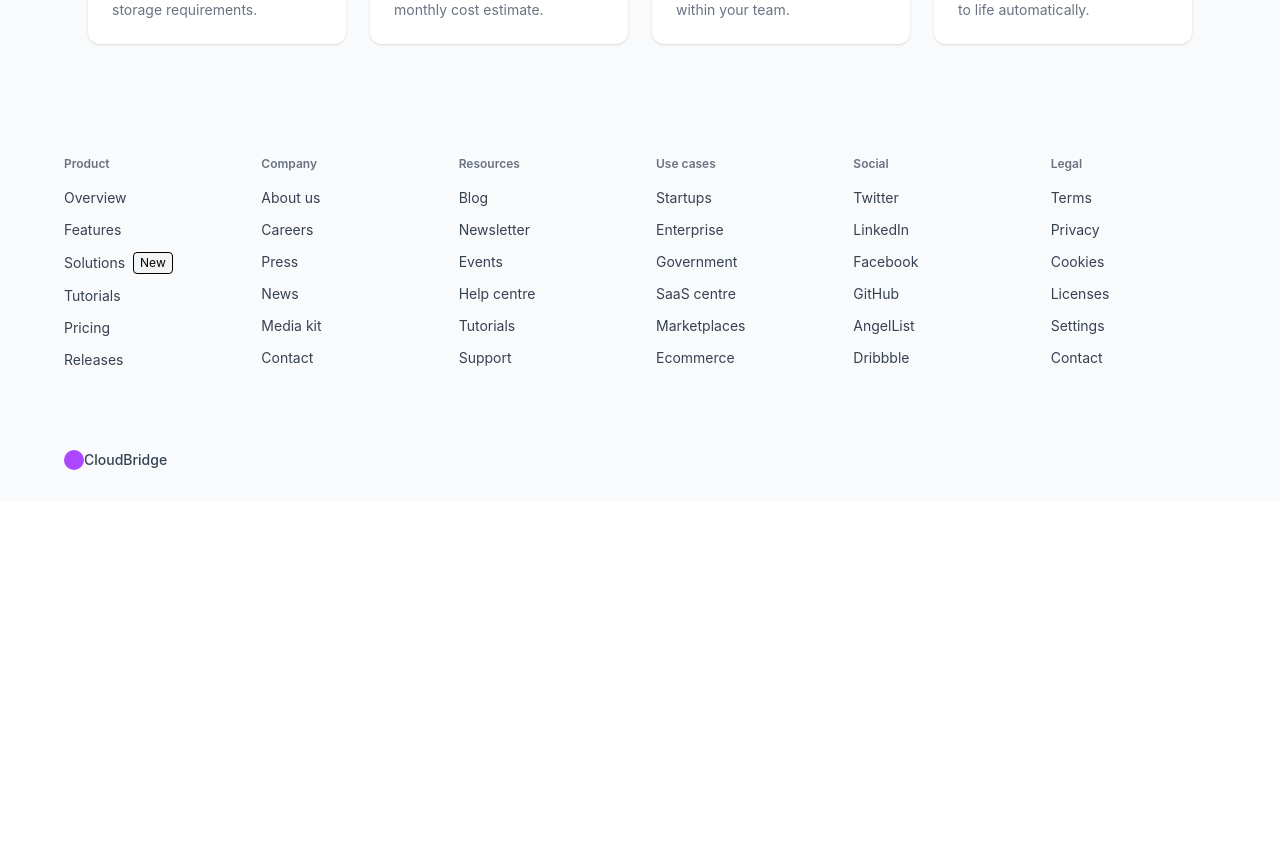
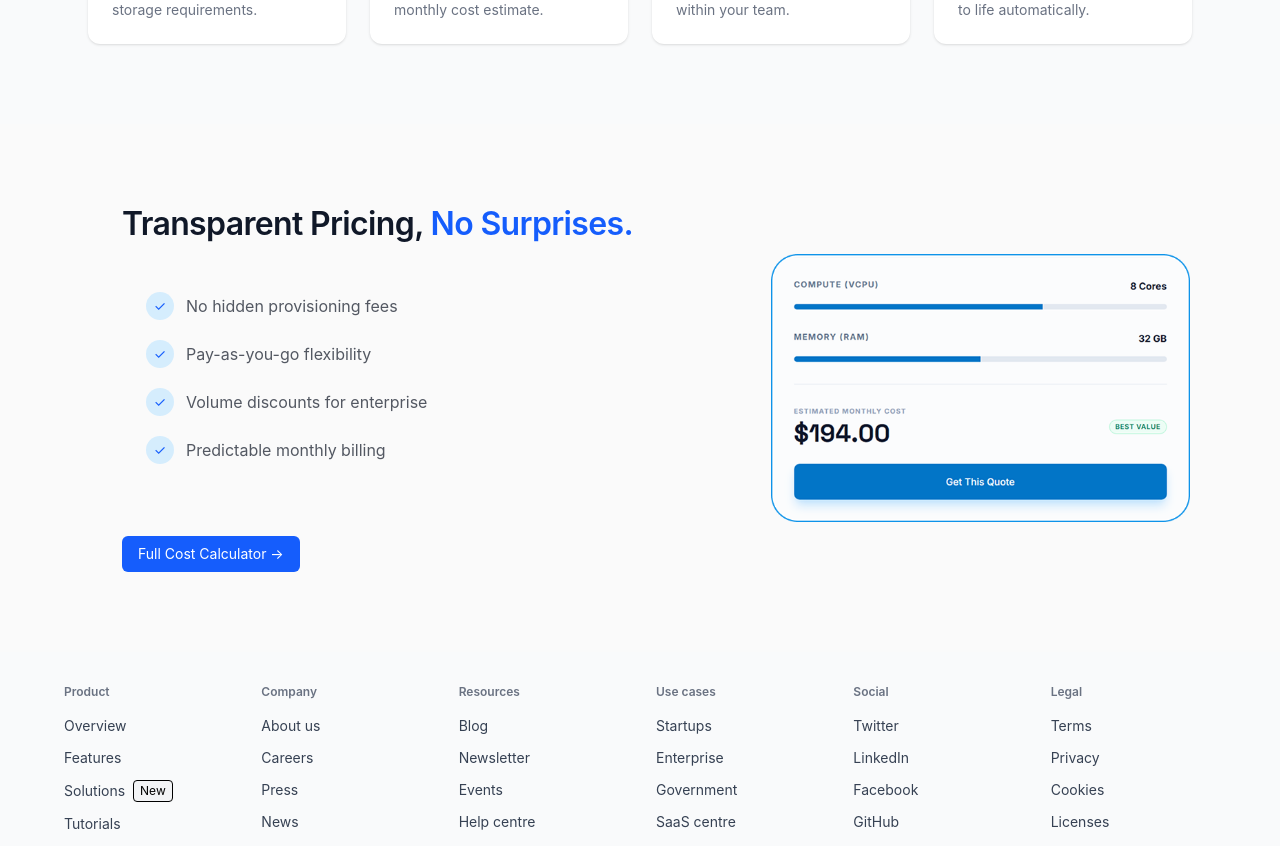
Before and after one commit to Dakshinkali-Team/Portal-CloudBridge, a React (Vite) app in the folder client/cloudbridge/: page / in a window 1280 px wide. Shown: the part 460-1306 px from the top of the page. Before the commit the page ends 962 px from the top, so only its background shows below. Built offline with nearby package versions, Linux system fonts and the light colour scheme.

Commit message:
Adding CTASection component for pricing section

```diff
--- /dev/null
+++ b/client/cloudbridge/src/components/CTASection.jsx
@@ -0,0 +1,63 @@
+import Preview from "../assets/pricing.png";
+
+const features = [
+  "No hidden provisioning fees",
+  "Pay-as-you-go flexibility",
+  "Volume discounts for enterprise",
+  "Predictable monthly billing",
+];
+
+const CTASection = () => {
+  return (
+    <section className="py-20 bg-[#FAFAFA]">
+      <div className="max-w-[1100px] mx-auto flex items-center justify-between gap-10">
+        {/* LEFT CONTENT */}
+        <div className="w-full max-w-[720px]">
+          <div className="w-full max-w-[640px] px-[32px] flex flex-col gap-12">
+            {/* HEADING */}
+            <h2 className="w-[544px] font-semibold text-[32px] leading-tight tracking-[-0.02em] text-gray-900">
+              Transparent Pricing,{" "}
+              <span className="text-blue-600 font-semibold">No Surprises.</span>
+            </h2>
+
+            {/* CHECKLIST */}
+            <ul className="w-[544px] flex flex-col gap-5 pl-[24px]">
+              {features.map((item, index) => (
+                <li key={index} className="flex items-center gap-3">
+                  {/* ICON */}
+                  <span className="w-7 h-7 flex items-center justify-center rounded-full bg-[#D5EDFD] text-blue-600 text-sm">
+                    ✓
+                  </span>
+
+                  {/* TEXT */}
+                  <span className="text-[16px] leading-7 font-normal text-[#535862]">
+                    {item}
+                  </span>
+                </li>
+              ))}
+            </ul>
+
+            {/* ACTION BUTTON */}
+            <div className="flex items-center gap-3">
+              {/* Button */}
+          <button className="mt-6 px-4 py-2 text-sm bg-blue-600 text-white rounded-md hover:bg-blue-700 transition">
+            Full Cost Calculator →
+          </button>
+            </div>
+          </div>
+        </div>
+
+        {/* RIGHT IMAGE */}
+        <div className=" w-[720px] ">
+          <img
+            src={Preview}
+            alt="pricing preview"
+            className="w-full h-full object-cover "
+          />
+        </div>
+      </div>
+    </section>
+  );
+};
+
+export default CTASection;
--- a/client/cloudbridge/src/components/layout/Navbar.jsx
+++ b/client/cloudbridge/src/components/layout/Navbar.jsx
@@ -48,14 +48,14 @@ const Navbar = () => {
         {/* The Right section */}
         <div className="hidden md:flex items-center gap-5">
           <a
-            href="#"
+            href="/login"
             className="text-base font-medium text-[#414651] hover:text-black transition"
           >
             Log in
           </a>
 
           <a
-            href="#"
+            href="/signup"
             className="rounded-lg bg-[#0B78C1] px-5 py-2.5 text-white text-sm font-medium hover:bg-[#095a91] transition"
           >
             Get Started
--- a/client/cloudbridge/src/pages/Home.jsx
+++ b/client/cloudbridge/src/pages/Home.jsx
@@ -1,30 +1,19 @@
 import React from "react";
-import FeatureSection from "../components/cloud/FeatureSection.jsx";
-// import Input from '../components/common/Input.jsx';
+
 import Navbar from '../components/layout/Navbar.jsx';
 import Footer from '../components/layout/Footer.jsx';
+import FeatureSection from '../components/cloud/FeatureSection.jsx';
+import CTASection from "../components/CTASection.jsx";
 import { Link } from "react-router-dom";
-// import GridBackground from "../components/common/GridBackground.jsx";
-import Logo from "../assets/Cloud_Bridge.svg";
-// import Button from "../components/common/Button.jsx";
 import { BrowserRouter as Router, Routes, Route } from "react-router-dom";
-// import Login from "../pages/auth/Login.jsx";
-// import Signup from "../pages/auth/Signup.jsx";
 const Home = () => {
   return (
-    <div>
-      {/* <Logo />
-      <GridBackground />
-      <Button/>
-      */}
-      {/* <Login />
-      <Signup /> */}
-      <Navbar />
-      <FeatureSection />
-      {/* <Input /> */}
-
-      <Footer/>
-    </div>
-  );
+      <div>
+        <Navbar />
+        <FeatureSection />
+        <CTASection />
+        <Footer />
+      </div>
+    );
 };
 export default Home;
--- a/client/cloudbridge/src/pages/auth/Signup.jsx
+++ b/client/cloudbridge/src/pages/auth/Signup.jsx
@@ -1,3 +1,4 @@
+import { useState } from "react";
 import Input from "../../components/common/Input";
 import Button from "../../components/common/Button";
 import { Link } from "react-router-dom";
@@ -5,26 +6,31 @@ import GridBackground from "../../components/common/GridBackground";
 import Logo from "../../assets/Icon.svg";
 
 const Signup = () => {
+  const [type, setType] = useState("individual");
+
   return (
-    <div className="relative min-h-screen flex items-center justify-center bg-white">
+    <div className="relative min-h-screen bg-white">
       {/* Grid Background */}
       <GridBackground />
 
+      {/* Container */}
+      <div className="max-w-[1280px] mx-auto px-6 flex items-center justify-center min-h-screen">
+
         {/* Card */}
-      <div>
+        <div className="w-[360px] p-8 ">
+
           {/* Logo */}
-         <div className="flex justify-center items-center mb-4">
+          <div className="flex justify-center mb-4">
             <div
-                      className="flex items-center justify-center w-[40px] h-[40px] rounded-lg"
+              className="flex items-center justify-center w-10 h-10 rounded-lg"
               style={{
-                        padding: "0 10px",
                 background:
-                          "linear-gradient(135deg, #0B78C1 0%, #0B75BC 7.14%, #0A72B8 14.29%, #0A6FB3 21.43%, #0A6BAF 28.57%, #0A68AA 35.71%, #0965A5 42.86%, #0962A1 50%, #095F9C 57.14%, #085C98 64.29%, #085994 71.43%, #08568F 78.57%, #08538B 85.71%, #075086 92.86%, #074D82 100%)",
+                  "linear-gradient(135deg, #0B78C1 0%, #074D82 100%)",
                 boxShadow:
                   "0 10px 15px -3px rgba(11,120,193,0.2), 0 4px 6px -4px rgba(11,120,193,0.2)",
               }}
             >
-                      <img src={Logo} alt="logo" className="w-5 h-5" />
+              <img src={Logo} alt="logo" className="w-[16px] h-[12px]" />
             </div>
           </div>
 
@@ -36,31 +42,43 @@ const Signup = () => {
             Start your private cloud journey today
           </p>
 
-        {/* Toggle (Individual / Company) */}
+          {/* Toggle */}
           <div className="flex bg-gray-100 rounded-lg p-1 mb-5">
-          <button className="flex-1 py-1.5 text-sm font-medium bg-white rounded-md shadow-sm">
+            <button
+              onClick={() => setType("individual")}
+              className={`flex-1 py-1.5 text-sm rounded-md transition ${
+                type === "individual"
+                  ? "bg-white shadow-sm font-medium"
+                  : "text-gray-500"
+              }`}
+            >
               Individual
             </button>
-          <button className="flex-1 py-1.5 text-sm text-gray-500">
+
+            <button
+              onClick={() => setType("company")}
+              className={`flex-1 py-1.5 text-sm rounded-md transition ${
+                type === "company"
+                  ? "bg-white shadow-sm font-medium"
+                  : "text-gray-500"
+              }`}
+            >
               Company
             </button>
           </div>
 
-        {/* Inputs */}
+          {/* 🔥 Reserved space to prevent layout shift */}
+          <div
+            className={`transition-all duration-300 overflow-hidden ${
+              type === "company" ? "h-[72px] opacity-100 mb-4" : "h-0 opacity-0"
+            }`}
+          >
+            <Input label="Company Name" placeholder="Amalgamated Inc." />
+          </div>
+
+          {/* Common Inputs */}
           <Input label="Email" placeholder="Enter your email" />
           <Input label="Password" type="password" placeholder="••••••••" />
-
-        {/* Remember + Forgot */}
-        <div className="flex justify-between items-center text-sm mb-4">
-          <label className="flex items-center gap-2 text-gray-600">
-            <input type="checkbox" className="accent-blue-600" />
-            Remember for 30 days
-          </label>
-
-          <span className="text-blue-600 cursor-pointer hover:underline">
-            Forgot password
-          </span>
-        </div>
 
           {/* Button */}
           <Button text="Create Account" />
@@ -79,6 +97,8 @@ const Signup = () => {
               Log in
             </Link>
           </p>
+
+        </div>
       </div>
     </div>
   );
```
Also changed, not shown: client/cloudbridge/src/assets/pricing.png (added). Lines whose indentation alone changed are shown as unchanged.
